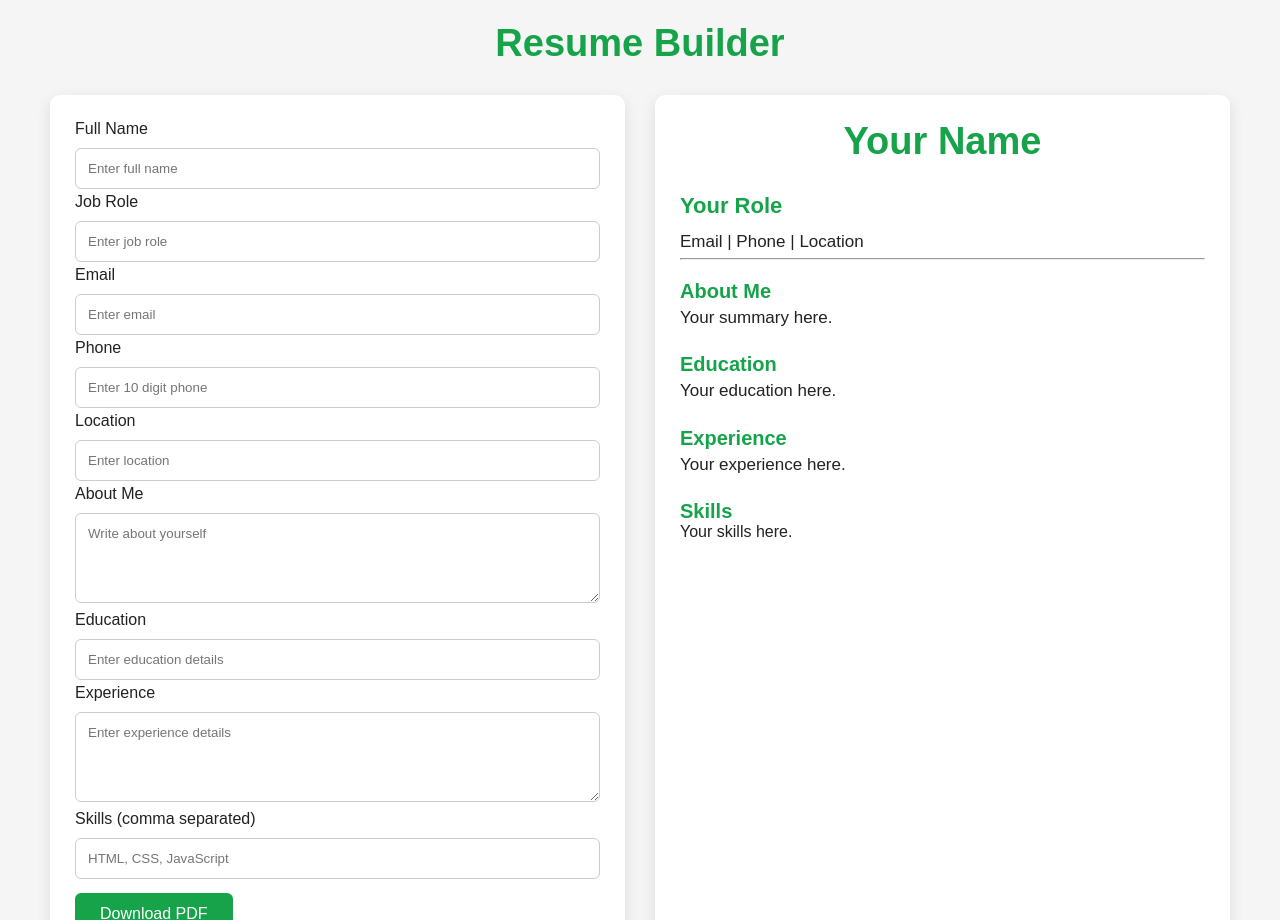
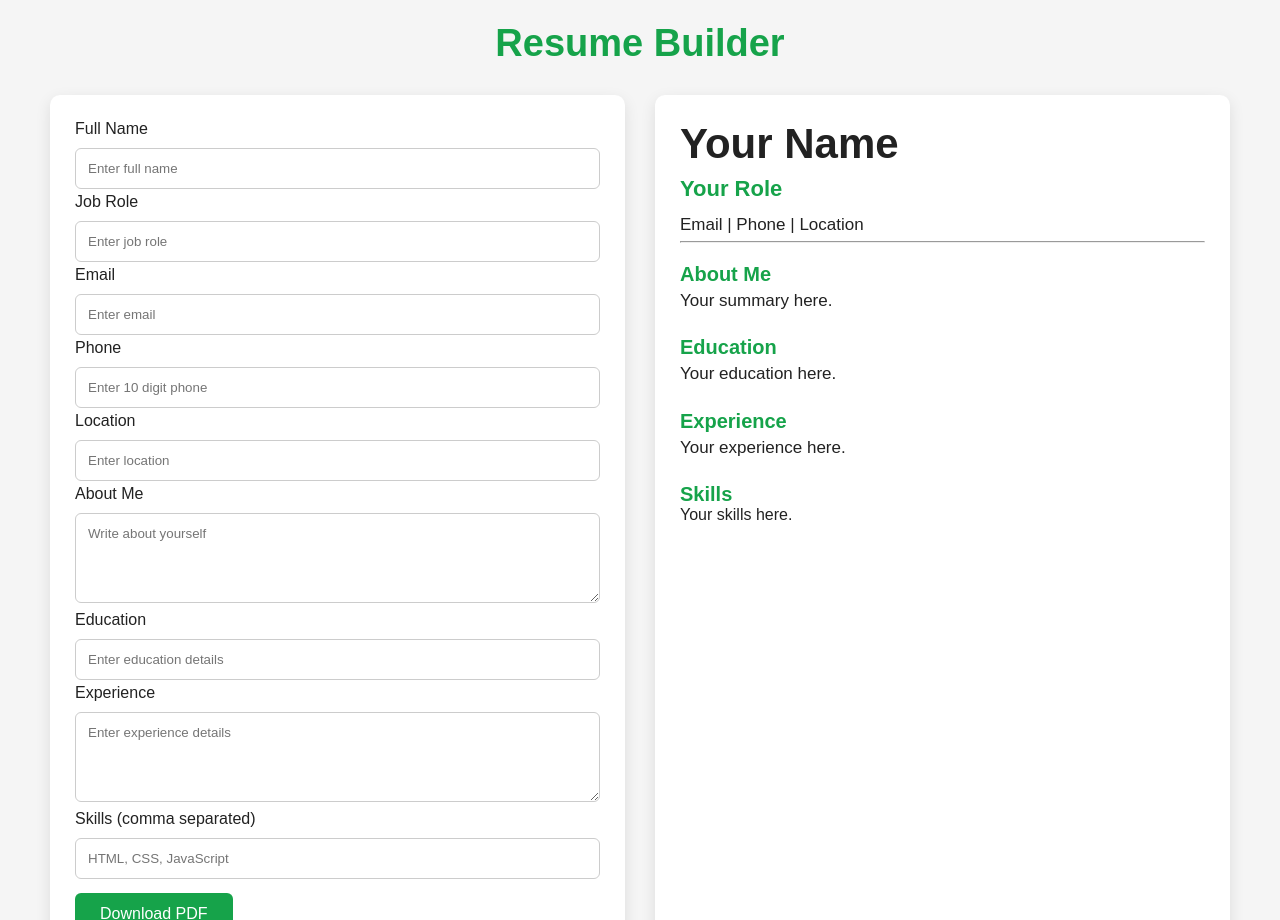
Before and after one commit to ashudhanda/resumepro, a plain HTML site: page index.html in a window 1280 px wide. Shown: the part 920-1840 px from the top of the page. Drawn offline with nearby package versions, Linux system fonts and the light colour scheme.

Commit message:
a11y: style the preview-name h2 to match the old h1 rendering

```diff
--- a/style.css
+++ b/style.css
@@ -156,8 +156,14 @@ outline:2px solid #16a34a;
 outline-offset:2px;
 }
 
-.preview-box h1{
+/* The preview name is an h2 (the page keeps a single h1), so reset the
+global h2 centring, green colour and bottom margin to keep it rendering
+exactly as the old h1 did. */
+.preview-box h2{
 font-size:42px;
+text-align:left;
+color:#222;
+margin-bottom:0;
 }
 
 .preview-box h3{
```
